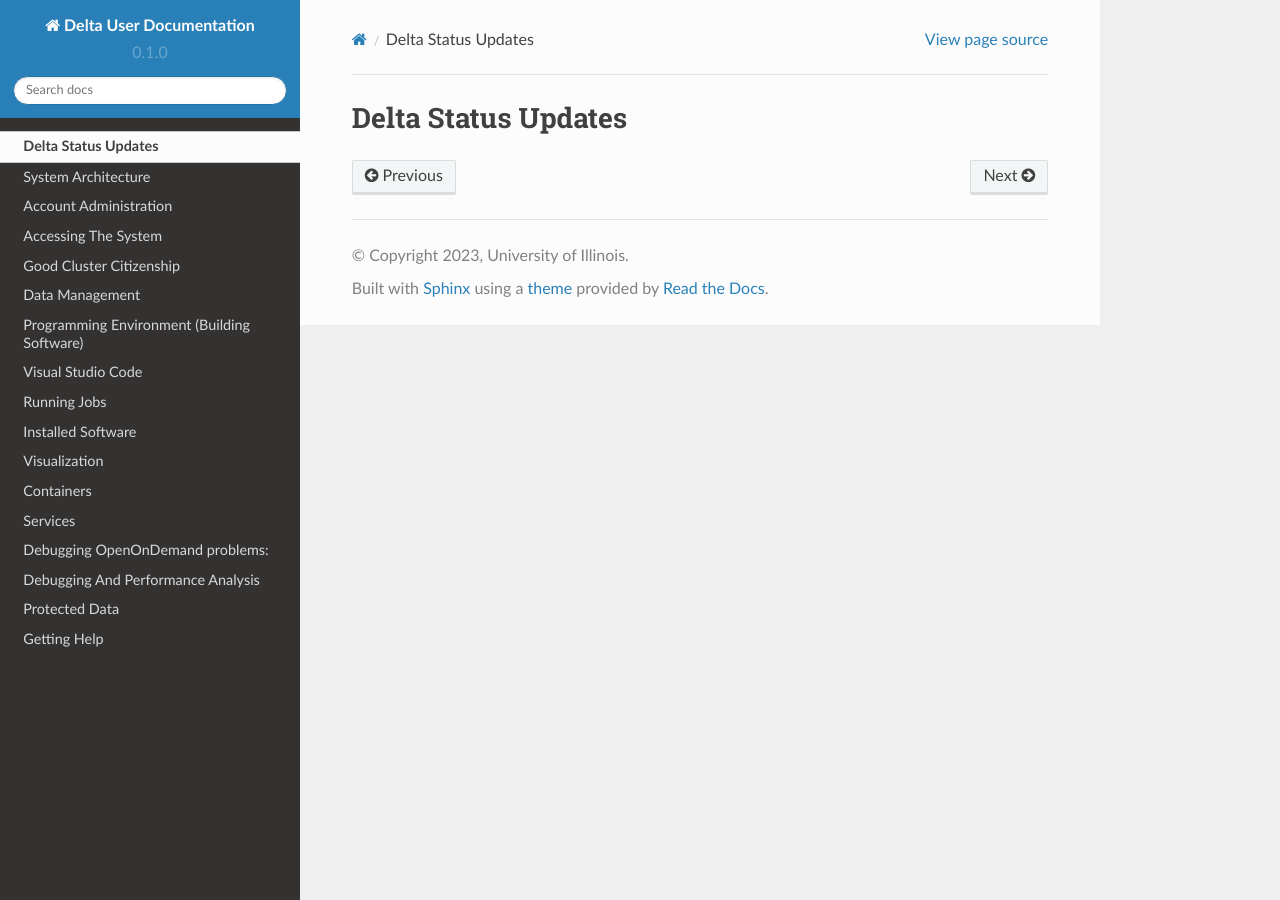
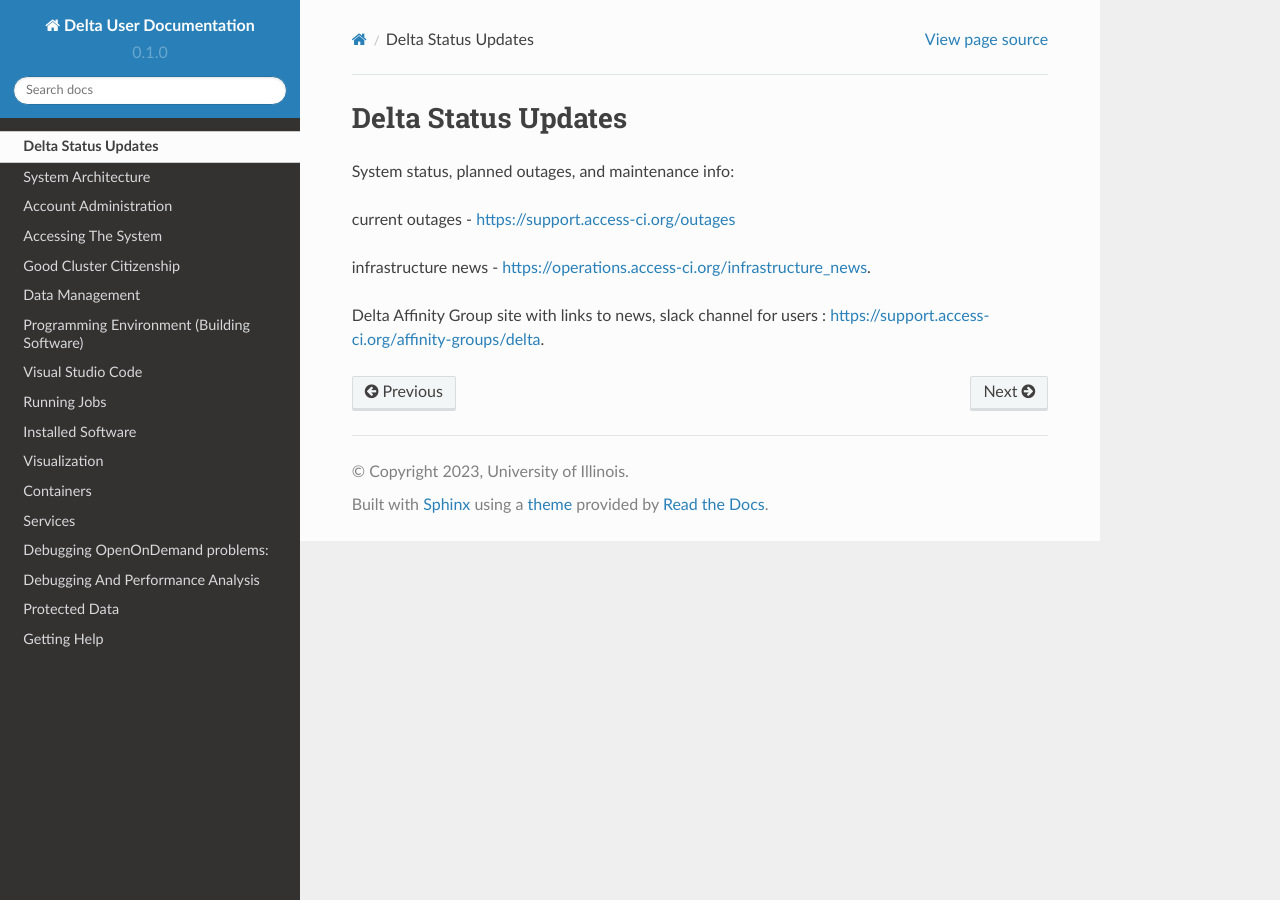
Before and after one commit to ncsa/Delta_doc, a Sphinx documentation site: the page built from docs/source/status_updates.rst, in a window 1280 px wide. Built offline with Sphinx 7.4.7 and the Read the Docs theme 2.0.0, drawn with Linux system fonts in a browser that asks for light colours; pages that are not in the unit, such as notebooks, are missing from menus.

Commit message:
fr page links
Moving front page links to status separate page.

```diff
--- a/docs/source/status_updates.rst
+++ b/docs/source/status_updates.rst
@@ -1,2 +1,11 @@
 Delta Status Updates
 -------------------------
+System status, planned outages, and maintenance info:
+
+current outages - https://support.access-ci.org/outages
+
+infrastructure news -
+https://operations.access-ci.org/infrastructure_news.
+
+Delta Affinity Group site with links to news, slack channel for users :
+https://support.access-ci.org/affinity-groups/delta.
```
